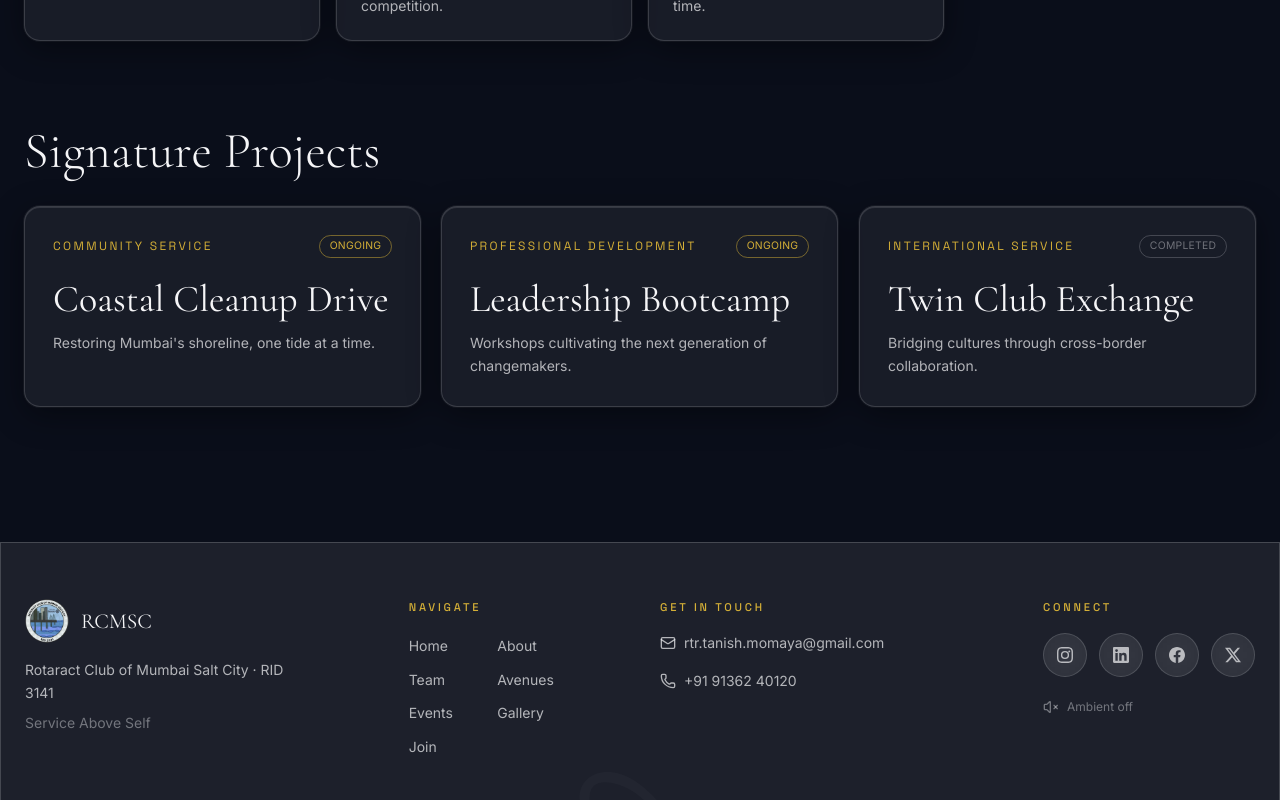
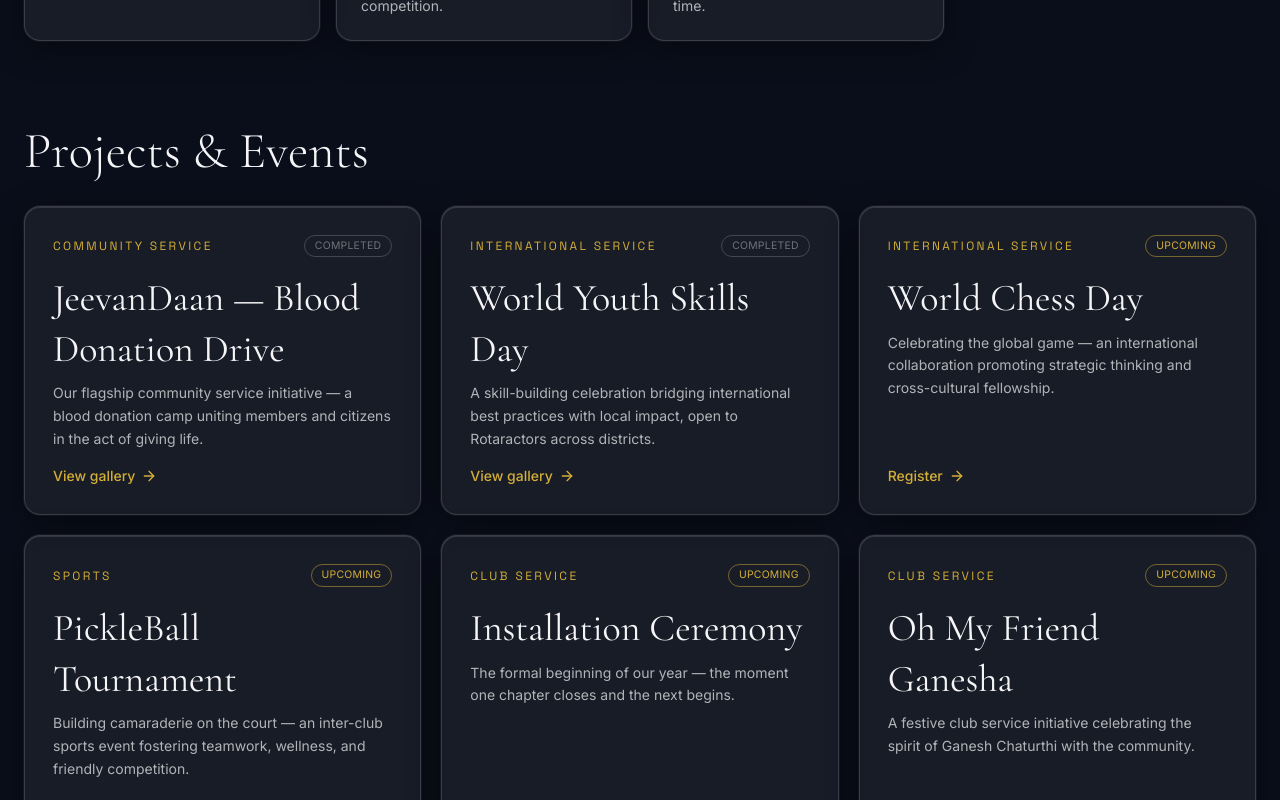
Before and after one commit to Spider2011/RC-Mumbai-Salt-City, a Next.js app: page /projects in a window 1280 px wide. Shown: the part 1180-1980 px from the top of the page. Built offline with nearby package versions, Linux system fonts and the light colour scheme; a web font is replaced by a local one.

Commit message:
content(avenues): drive Projects & Events section from real events data

```diff
--- a/app/projects/page.tsx
+++ b/app/projects/page.tsx
@@ -1,41 +1,18 @@
 import type { Metadata } from 'next';
+import Link from 'next/link';
+import { ArrowRight } from 'lucide-react';
 import { PageHeader } from '@/components/ui/PageHeader';
 import { GlassCard } from '@/components/ui/GlassCard';
 import { ScrollReveal } from '@/components/effects/ScrollReveal';
 import { Footer } from '@/components/sections/Footer';
 import { AVENUES, SITE } from '@/lib/constants';
+import { EVENTS } from '@/lib/events';
 import { fadeUp } from '@/lib/motion';
-import type { Project } from '@/types';
 
 export const metadata: Metadata = {
   title: 'Projects',
   description: `Avenues of service and signature projects — ${SITE.name}.`,
 };
-
-// TODO: expand with real projects, images (/public/images/projects/), impact metrics
-const PROJECTS: Project[] = [
-  {
-    id: 'p1',
-    title: 'Coastal Cleanup Drive',
-    avenue: 'Community Service',
-    description: 'Restoring Mumbai\'s shoreline, one tide at a time.',
-    status: 'ongoing',
-  },
-  {
-    id: 'p2',
-    title: 'Leadership Bootcamp',
-    avenue: 'Professional Development',
-    description: 'Workshops cultivating the next generation of changemakers.',
-    status: 'ongoing',
-  },
-  {
-    id: 'p3',
-    title: 'Twin Club Exchange',
-    avenue: 'International Service',
-    description: 'Bridging cultures through cross-border collaboration.',
-    status: 'completed',
-  },
-];
 
 export default function ProjectsPage() {
   return (
@@ -73,43 +50,48 @@ export default function ProjectsPage() {
           ))}
         </div>
 
-        {/* Signature projects */}
+        {/* Projects & events — sourced from the Events data so both stay in sync */}
         <ScrollReveal>
           <h2 className="font-display mb-6 text-3xl font-light text-[var(--text-primary)]">
-            Signature Projects
+            Projects &amp; Events
           </h2>
         </ScrollReveal>
         <div className="grid gap-5 md:grid-cols-3">
-          {PROJECTS.map((project, i) => (
-            <ScrollReveal key={project.id} variants={fadeUp} delay={(i % 3) * 0.08}>
-              <GlassCard className="flex h-full flex-col p-7">
-                <div className="mb-4 flex items-center justify-between">
+          {EVENTS.map((event, i) => {
+            const upcoming = event.type === 'upcoming';
+            return (
+              <ScrollReveal key={event.id} variants={fadeUp} delay={(i % 3) * 0.08}>
+                <Link href={`/events/${event.slug}`} className="group block h-full">
+                  <GlassCard className="flex h-full flex-col p-7" tilt={false}>
+                    <div className="mb-4 flex items-center justify-between gap-3">
                       <span className="font-accent text-xs uppercase tracking-[0.2em] text-[var(--accent-gold)]">
-                    {project.avenue}
+                        {event.avenue}
                       </span>
                       <span
                         className="rounded-full border px-2.5 py-0.5 text-[0.65rem] uppercase tracking-wide"
                         style={{
-                      borderColor:
-                        project.status === 'ongoing'
-                          ? 'rgba(212,175,55,0.5)'
-                          : 'rgba(245,245,247,0.2)',
-                      color:
-                        project.status === 'ongoing'
-                          ? 'var(--accent-gold)'
-                          : 'var(--text-muted)',
+                          borderColor: upcoming ? 'rgba(212,175,55,0.5)' : 'rgba(245,245,247,0.2)',
+                          color: upcoming ? 'var(--accent-gold)' : 'var(--text-muted)',
                         }}
                       >
-                    {project.status}
+                        {upcoming ? 'Upcoming' : 'Completed'}
                       </span>
                     </div>
-                <h3 className="font-display text-2xl text-[var(--text-primary)]">{project.title}</h3>
+                    <h3 className="font-display text-2xl text-[var(--text-primary)] transition-colors group-hover:text-[var(--accent-gold)]">
+                      {event.title}
+                    </h3>
                     <p className="mt-2 flex-1 text-sm leading-relaxed text-[var(--text-secondary)]">
-                  {project.description}
+                      {event.description}
                     </p>
+                    <span className="mt-4 inline-flex items-center gap-1.5 text-sm font-medium text-[var(--accent-gold)]">
+                      {upcoming ? 'Register' : 'View gallery'}
+                      <ArrowRight className="h-4 w-4 transition-transform group-hover:translate-x-1" />
+                    </span>
                   </GlassCard>
+                </Link>
               </ScrollReveal>
-          ))}
+            );
+          })}
         </div>
       </div>
 
```
Lines whose indentation alone changed are shown as unchanged.
